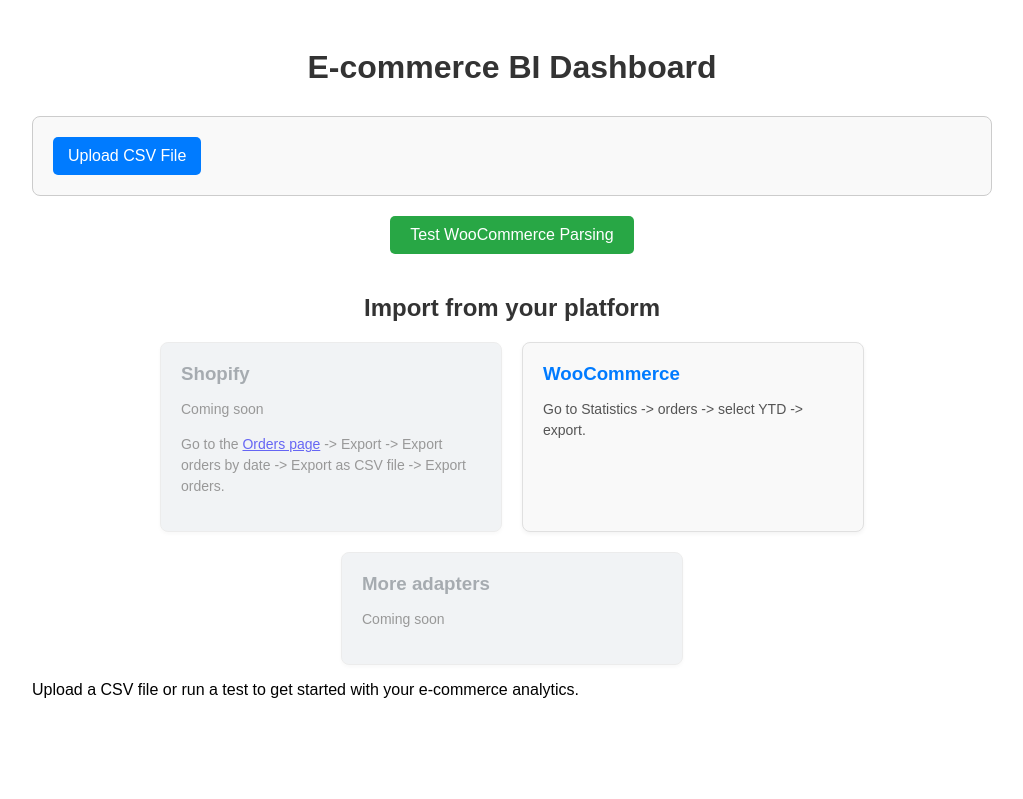
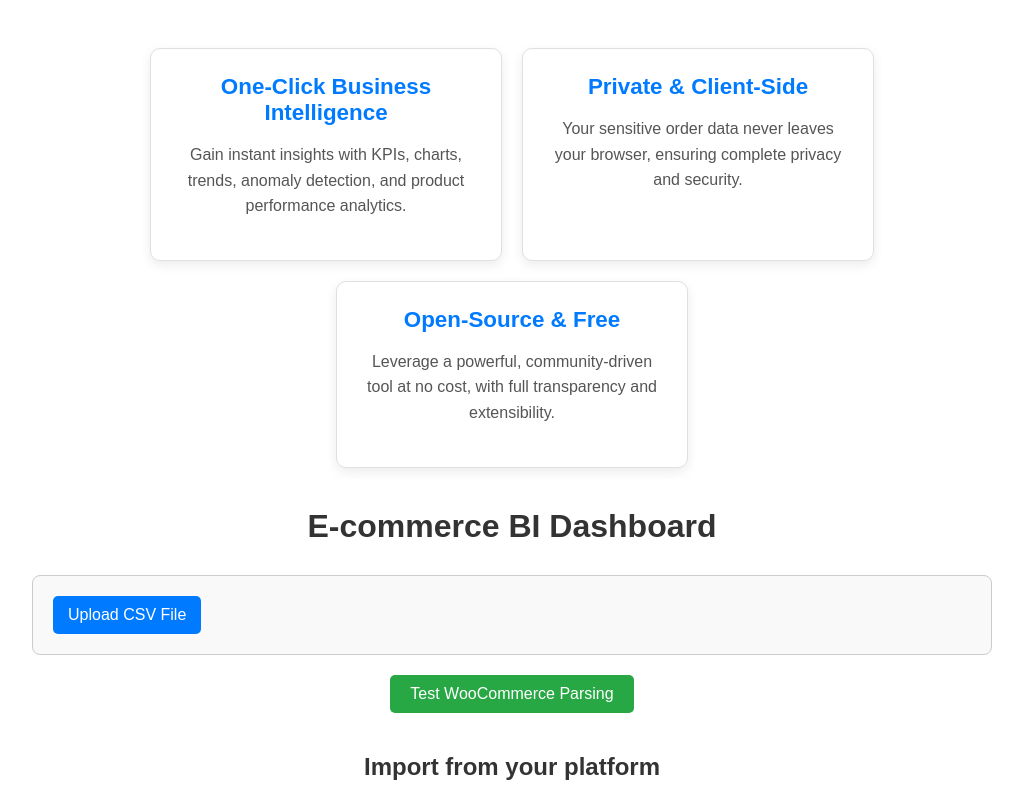
Before and after one commit to merchantmetricsorg/merchantmetricsorg.github.io, a SvelteKit app: page / in a window 1280 px wide. Shown: the top 799 px of the page, without its empty margins (128-1151 px from the left). Built offline with nearby package versions, Linux system fonts and the light colour scheme.

Commit message:
landing page

```diff
--- a/src/routes/+page.svelte
+++ b/src/routes/+page.svelte
@@ -50,6 +50,23 @@
 </svelte:head>
 
 <div class="container">
+  <section class="features-section">
+    <div class="feature-cards">
+      <div class="feature-card">
+        <h3>One-Click Business Intelligence</h3>
+        <p>Gain instant insights with KPIs, charts, trends, anomaly detection, and product performance analytics.</p>
+      </div>
+      <div class="feature-card">
+        <h3>Private & Client-Side</h3>
+        <p>Your sensitive order data never leaves your browser, ensuring complete privacy and security.</p>
+      </div>
+      <div class="feature-card">
+        <h3>Open-Source & Free</h3>
+        <p>Leverage a powerful, community-driven tool at no cost, with full transparency and extensibility.</p>
+      </div>
+    </div>
+  </section>
+
   <h1>E-commerce BI Dashboard</h1>
 
   <CsvUploader on:csvUploaded={handleCsvUpload} on:csvCleared={handleCsvCleared} />
@@ -191,4 +208,45 @@
   .platform-card.disabled h3 {
     color: #6c757d;
   }
+
+  .features-section {
+    margin-top: 20px;
+    margin-bottom: 40px;
+    text-align: center;
+  }
+
+  .feature-cards {
+    display: flex;
+    justify-content: center;
+    gap: 20px;
+    flex-wrap: wrap;
+  }
+
+  .feature-card {
+    background-color: #ffffff;
+    border: 1px solid #e0e0e0;
+    border-radius: 10px;
+    padding: 25px;
+    width: 300px;
+    box-shadow: 0 4px 12px rgba(0, 0, 0, 0.08);
+    text-align: center;
+    transition: transform 0.2s ease-in-out;
+  }
+
+  .feature-card:hover {
+    transform: translateY(-5px);
+  }
+
+  .feature-card h3 {
+    color: #007bff;
+    margin-top: 0;
+    margin-bottom: 15px;
+    font-size: 1.4em;
+  }
+
+  .feature-card p {
+    color: #555;
+    font-size: 1em;
+    line-height: 1.6;
+  }
 </style>
```
